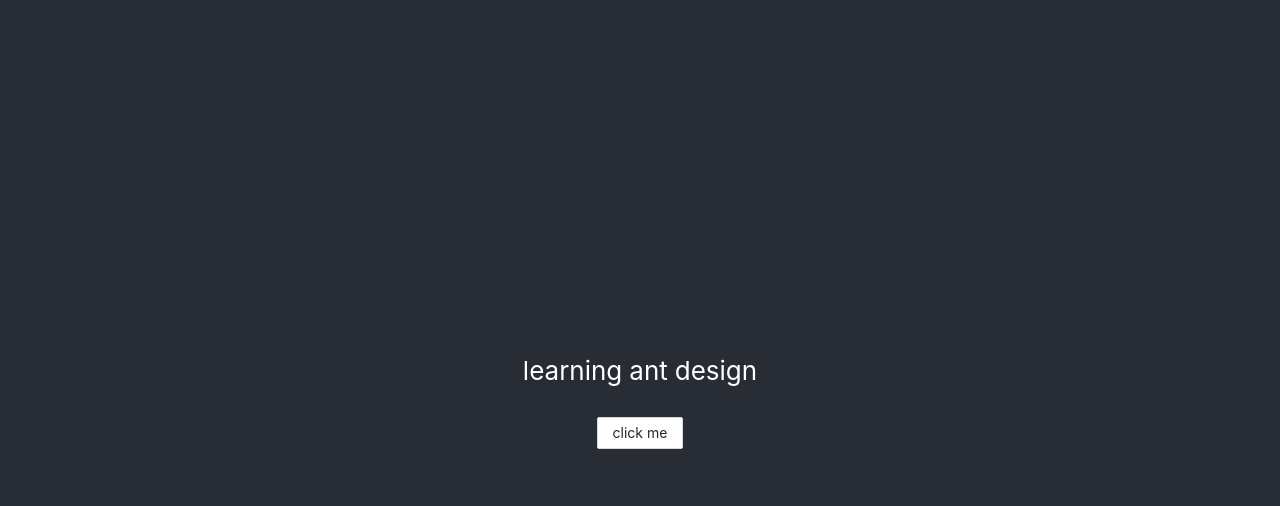
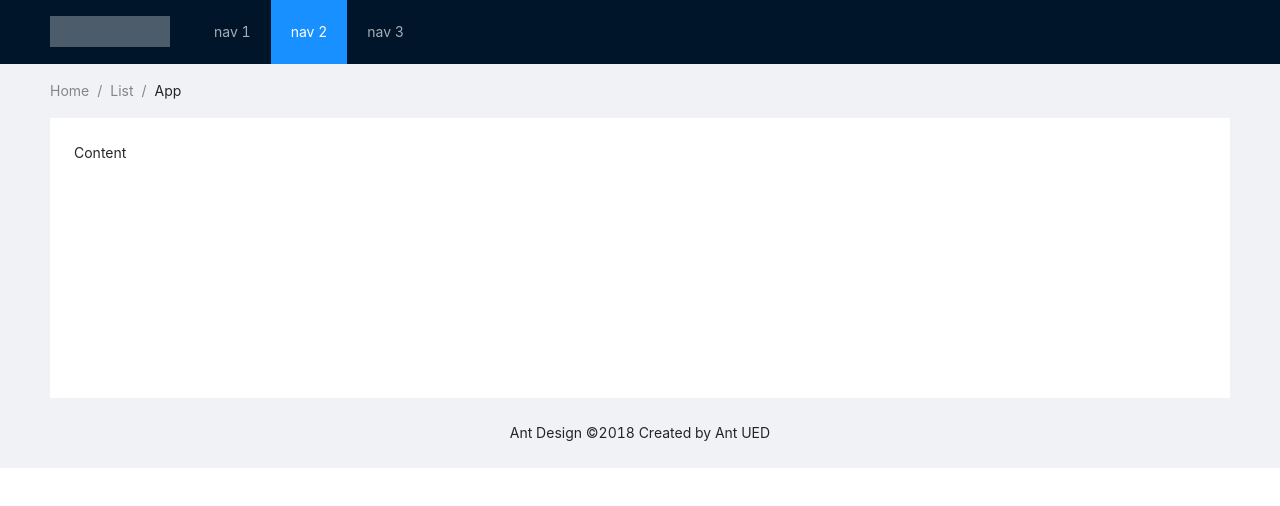
Before and after one commit to matheusBrant/acorde-pra-vida-web, a React (Create React App) app: page /home in a window 1280 px wide. Shown: the top 506 px of the page. Built offline with nearby package versions, Linux system fonts and the light colour scheme.

Commit message:
add home and login page

```diff
--- a/package.json
+++ b/package.json
@@ -9,6 +9,7 @@
     "antd": "^4.16.6",
     "react": "^17.0.2",
     "react-dom": "^17.0.2",
+    "react-router-dom": "^5.2.0",
     "react-scripts": "4.0.3",
     "web-vitals": "^1.1.2"
   },
--- a/src/App.js
+++ /dev/null
@@ -1,17 +0,0 @@
-import './App.css';
-import {Button} from 'antd'
-
-function App() {
-  return (
-    <div className="App">
-      <header className="App-header">
-        <p>
-          learning ant design
-        </p>
-        <Button>click me</Button>
-      </header>
-    </div>
-  );
-}
-
-export default App;
--- /dev/null
+++ b/src/App.jsx
@@ -0,0 +1,18 @@
+import { BrowserRouter as Router, Route, Switch } from "react-router-dom";
+import { Home } from "./pages/Home";
+import { LoginPage } from "./pages/Login";
+
+export const App = () => {
+  return (
+    <>
+      <Router>
+        <Switch>
+          <Route path="/home" component={Home}></Route>
+        </Switch>
+        <Switch>
+          <Route path="/login" component={LoginPage}></Route>
+        </Switch>
+      </Router>
+    </>
+  );
+};
--- a/src/index.js
+++ b/src/index.js
@@ -1,6 +1,6 @@
 import React from 'react';
 import ReactDOM from 'react-dom';
-import App from './App';
+import { App } from './App';
 
 import { ConfigProvider } from 'antd'
 import ptBR from 'antd/lib/locale/pt_BR';
--- a/src/App.css
+++ b/src/pages/Home/Home.css
@@ -1,6 +1,23 @@
 @import '~antd/dist/antd.css';
 
-.App {
+.site-layout-content {
+  min-height: 280px;
+  padding: 24px;
+  background: #fff;
+}
+.logo {
+  float: left;
+  width: 120px;
+  height: 31px;
+  margin: 16px 24px 16px 0;
+  background: rgba(255, 255, 255, 0.3);
+}
+.ant-row-rtl .logo {
+  float: right;
+  margin: 16px 0 16px 24px;
+}
+
+/* .App {
   text-align: center;
 }
 
@@ -37,4 +54,4 @@
   to {
     transform: rotate(360deg);
   }
-}
+} */
--- /dev/null
+++ b/src/pages/Home/index.js
@@ -0,0 +1,32 @@
+import './Home.css';
+
+import { Layout, Menu, Breadcrumb } from 'antd';
+
+const { Header, Content, Footer } = Layout;
+
+export const Home = () => {
+
+
+  return (
+    <Layout className="layout" style={{ minHeight: '100%' }}>
+    <Header>
+      <div className="logo" />
+      <Menu theme="dark" mode="horizontal" defaultSelectedKeys={['2']}>
+        {new Array(3).fill(null).map((_, index) => {
+          const key = index + 1;
+          return <Menu.Item key={key}>{`nav ${key}`}</Menu.Item>;
+        })}
+      </Menu>
+    </Header>
+    <Content style={{ padding: '0 50px' }}>
+      <Breadcrumb style={{ margin: '16px 0' }}>
+        <Breadcrumb.Item>Home</Breadcrumb.Item>
+        <Breadcrumb.Item>List</Breadcrumb.Item>
+        <Breadcrumb.Item>App</Breadcrumb.Item>
+      </Breadcrumb>
+      <div className="site-layout-content" style={{ margin: '0 auto' }}>Content</div>
+    </Content>
+    <Footer style={{ textAlign: 'center' }}>Ant Design ©2018 Created by Ant UED</Footer>
+  </Layout>
+  );
+}
--- /dev/null
+++ b/src/pages/Login/index.jsx
@@ -0,0 +1,11 @@
+import { Form } from 'antd';
+
+export const LoginPage = () => {
+
+    return (
+        <>
+            <h1>Login page</h1>
+            <Form ></Form>
+        </>
+    );
+}
```
Also changed, not shown: public/manifest.json, 1 other file (tests, documents, lock files or other folders).
